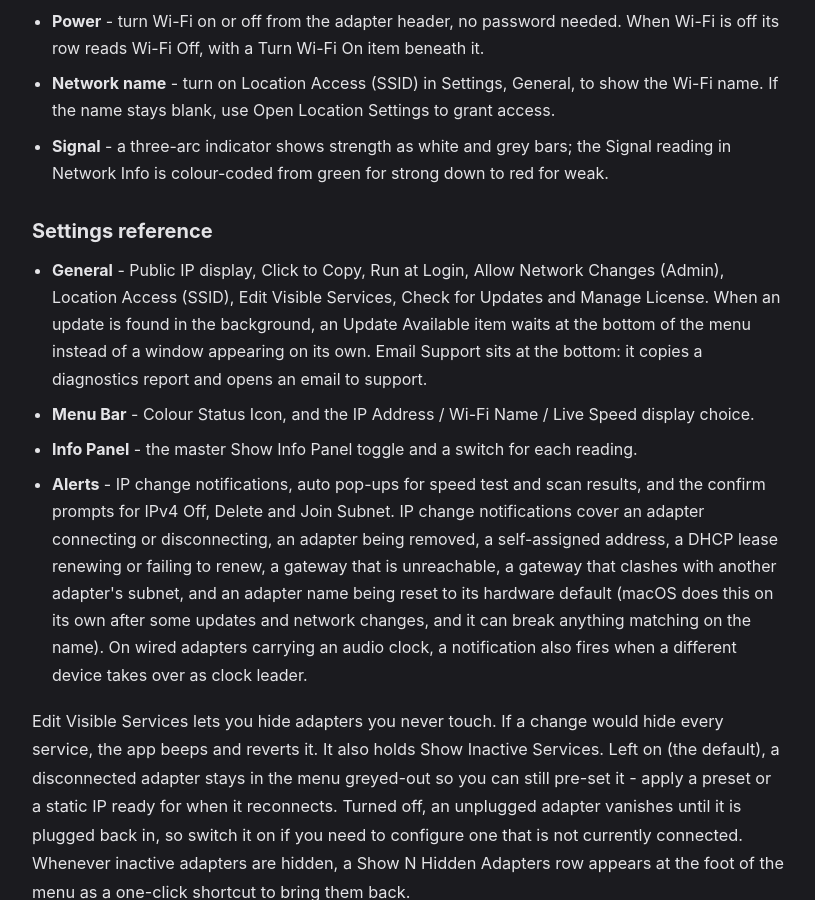
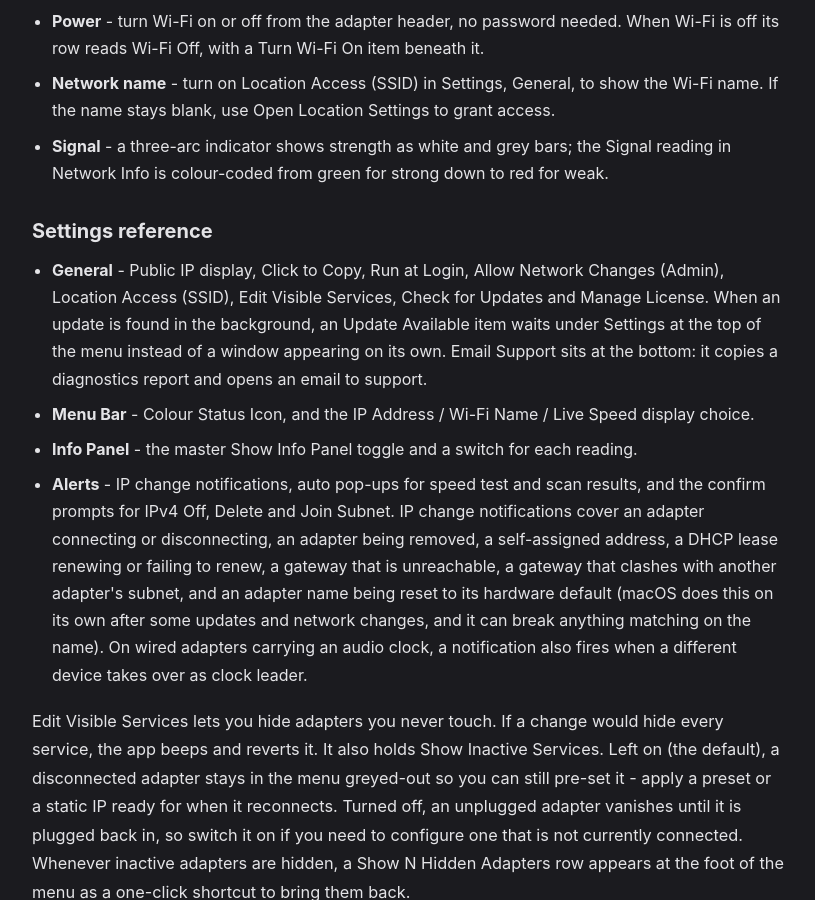
Before and after one commit to BSKapps/bskapps.github.io, a Jekyll site: the page articles/quicker-ip-guide/index.html, which Jekyll copies as it is, in a window 1280 px wide and 900 px high, scrolled down 6795 px. Shown: the whole window, without its empty margins (232-1047 px from the left). Built offline with Jekyll 4.4.1, drawn with Linux system fonts in a browser that asks for light colours.

Commit message:
Quicker IP guide: Update Available item now sits under Settings at the top of the menu

```diff
--- a/articles/quicker-ip-guide/index.html
+++ b/articles/quicker-ip-guide/index.html
@@ -139,7 +139,7 @@
 
             <h2>Settings reference</h2>
             <ul>
-                <li><strong>General</strong> - Public IP display, Click to Copy, Run at Login, Allow Network Changes (Admin), Location Access (SSID), Edit Visible Services, Check for Updates and Manage License. When an update is found in the background, an Update Available item waits at the bottom of the menu instead of a window appearing on its own. Email Support sits at the bottom: it copies a diagnostics report and opens an email to support.</li>
+                <li><strong>General</strong> - Public IP display, Click to Copy, Run at Login, Allow Network Changes (Admin), Location Access (SSID), Edit Visible Services, Check for Updates and Manage License. When an update is found in the background, an Update Available item waits under Settings at the top of the menu instead of a window appearing on its own. Email Support sits at the bottom: it copies a diagnostics report and opens an email to support.</li>
                 <li><strong>Menu Bar</strong> - Colour Status Icon, and the IP Address / Wi-Fi Name / Live Speed display choice.</li>
                 <li><strong>Info Panel</strong> - the master Show Info Panel toggle and a switch for each reading.</li>
                 <li><strong>Alerts</strong> - IP change notifications, auto pop-ups for speed test and scan results, and the confirm prompts for IPv4 Off, Delete and Join Subnet. IP change notifications cover an adapter connecting or disconnecting, an adapter being removed, a self-assigned address, a DHCP lease renewing or failing to renew, a gateway that is unreachable, a gateway that clashes with another adapter's subnet, and an adapter name being reset to its hardware default (macOS does this on its own after some updates and network changes, and it can break anything matching on the name). On wired adapters carrying an audio clock, a notification also fires when a different device takes over as clock leader.</li>
```
